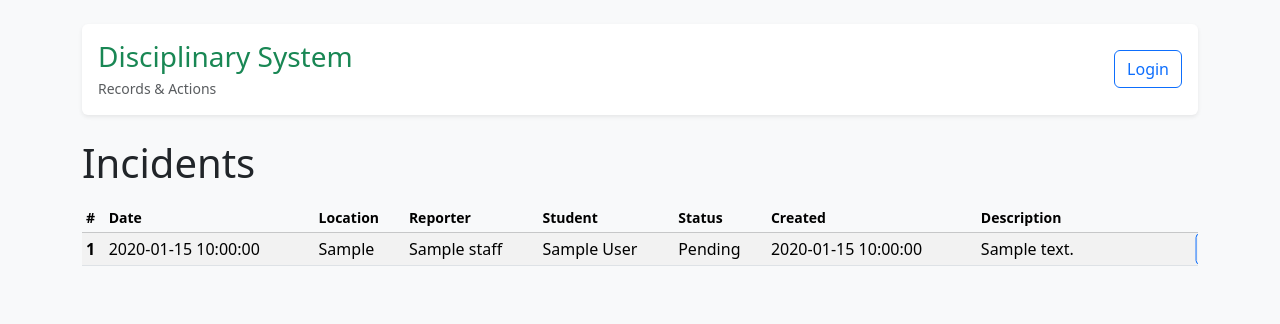
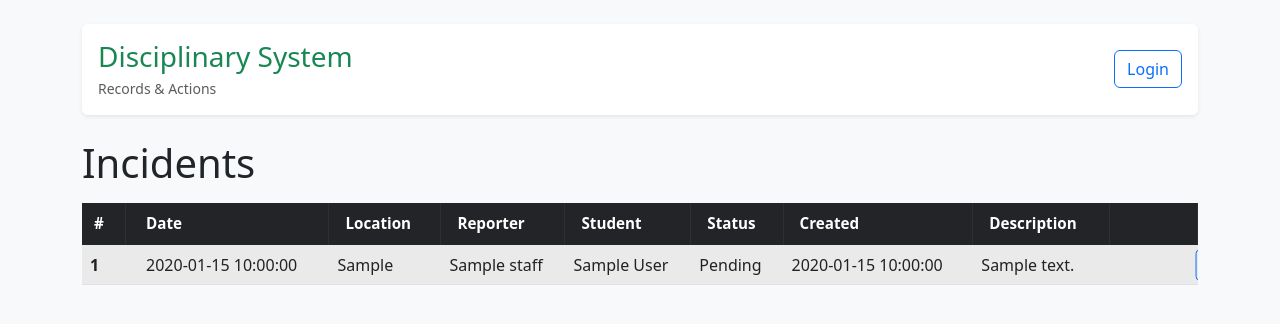
Before and after one commit to OseimuohanI/BU-IFT-323-Student-Disciplinary-System, a PHP site: page /incidents.php in a window 1280 px wide. Shown: the top 324 px of the page. Run offline with PHP 8.4, Linux system fonts and the light colour scheme; tables that the repository leaves empty hold one stand-in row (values such as "Sample post").

Commit message:
Added Incident Edit and Delete and styles

```diff
--- a/incidents.php
+++ b/incidents.php
@@ -68,6 +68,60 @@ if ($result === false) {
     <link href="https://cdn.jsdelivr.net/npm/bootstrap@5.3.2/dist/css/bootstrap.min.css" rel="stylesheet">
     <link href="https://cdn.jsdelivr.net/npm/bootstrap-icons@1.11.3/font/bootstrap-icons.css" rel="stylesheet">
     <style>
+        /* Header: dark bar with white bold text */
+        table.table {
+            width: 100%;
+            border-collapse: separate;
+            border-spacing: 0;
+        }
+
+        table.table thead th {
+            background: #222427;          /* dark header color */
+            color: #ffffff;               /* white text */
+            font-weight: 700;
+            padding: 0.6rem 1rem;
+            vertical-align: middle;
+            border: 0;                    /* remove default border */
+            border-right: 1px solid rgba(255,255,255,0.05); /* subtle divider between headings */
+            white-space: nowrap;
+        }
+
+        /* Make header row visually taller like your example */
+        table.table thead th:first-child { padding-left: 0.75rem; }
+        table.table thead th { height: 2.5rem; }
+
+        /* Body rows */
+        table.table tbody td {
+            background: #ffffff;
+            padding: 0.45rem 0.5rem;
+            vertical-align: middle;
+            border-top: 1px solid #e9ecef; /* subtle row separators */
+            color: #222;
+        }
+
+        /* Keep bootstrap striped look but slightly lighter */
+        table.table.table-striped > tbody > tr:nth-of-type(odd) > td {
+            background-color: #f7f7f7;
+        }
+
+        /* Description column: clip overflow and show ellipsis */
+        td.desc-cell {
+            max-width: 20rem;
+            overflow: hidden;
+            white-space: nowrap;
+            text-overflow: ellipsis;
+        }
+
+        /* Small gap between ID and Date columns */
+        table.table thead th:nth-child(2),
+        table.table tbody td:nth-child(2) {
+            padding-left: 1.25rem;
+        }
+
+        /* Action cell keep aligned to right */
+        td.action-cell { width: 5.5rem; padding-right: 1rem; }
+
+        /* Slide-in buttons (kept from previous) */
         table.table tbody tr { position: relative; }
         .row-actions {
             position: absolute;
@@ -83,7 +137,9 @@ if ($result === false) {
         table.table tbody tr:hover .row-actions {
             transform: translateY(-50%) translateX(0);
         }
-    td.action-cell { width: 5.5rem; padding-right: 5rem; }
+
+        /* Make header text a bit smaller and uppercase if desired */
+        table.table thead th { text-transform: none; font-size: 0.95rem; }
     </style>
 </head>
 <body class="bg-light">
@@ -247,8 +303,8 @@ if ($result === false) {
                         <td><?php echo htmlspecialchars($row['StudentName'] ?? '', ENT_QUOTES, 'UTF-8'); ?></td>
                         <td><?php echo htmlspecialchars($row['Status'], ENT_QUOTES, 'UTF-8'); ?></td>
                         <td><?php echo htmlspecialchars($row['CreatedAt'], ENT_QUOTES, 'UTF-8'); ?></td>
-                        <td style="max-width:32rem;">
-                            <div class="text-truncate" style="max-width:32rem;" title="<?php echo htmlspecialchars($row['Description'], ENT_QUOTES, 'UTF-8'); ?>">
+                        <td style="max-width:20rem;">
+                            <div class="text-truncate" style="max-width:11.5rem;" title="<?php echo htmlspecialchars($row['Description'], ENT_QUOTES, 'UTF-8'); ?>">
                                 <?php echo htmlspecialchars($row['Description'], ENT_QUOTES, 'UTF-8'); ?>
                             </div>
                         </td>
```
Lines whose indentation alone changed are shown as unchanged.
